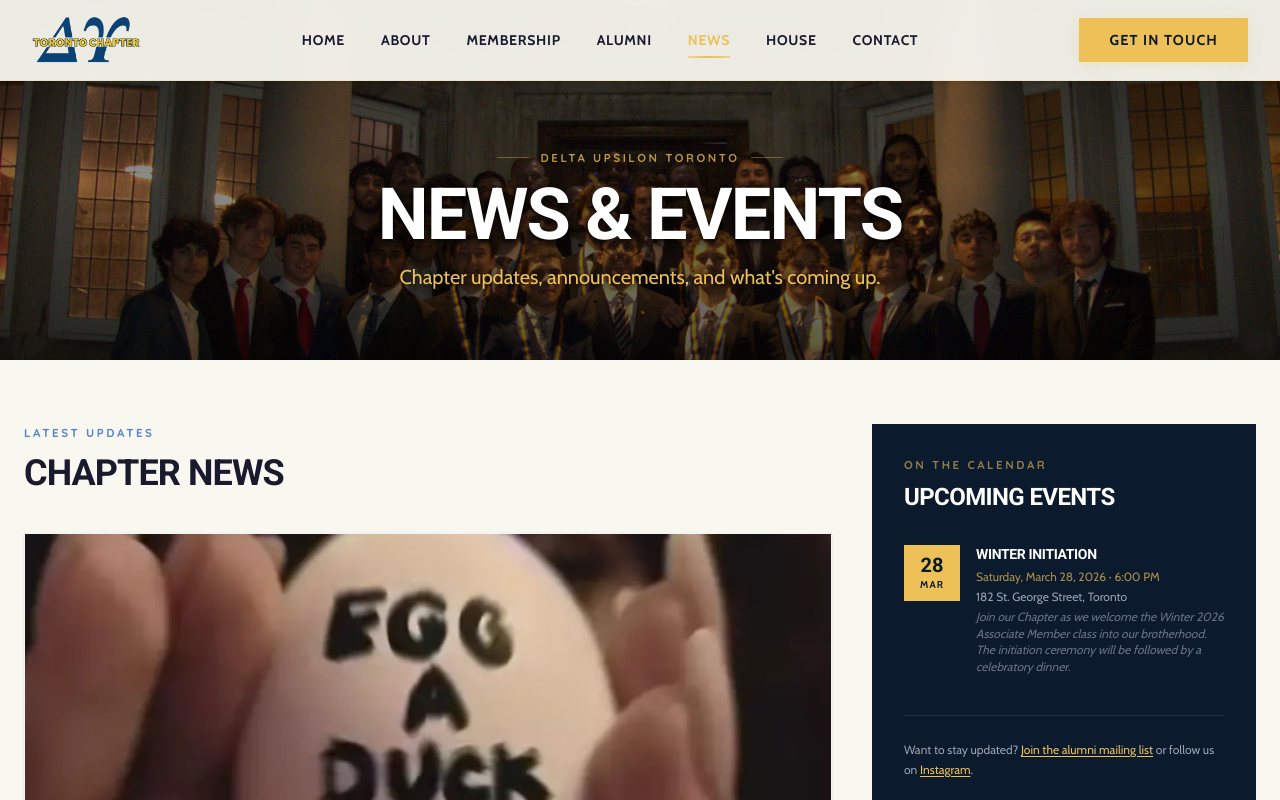
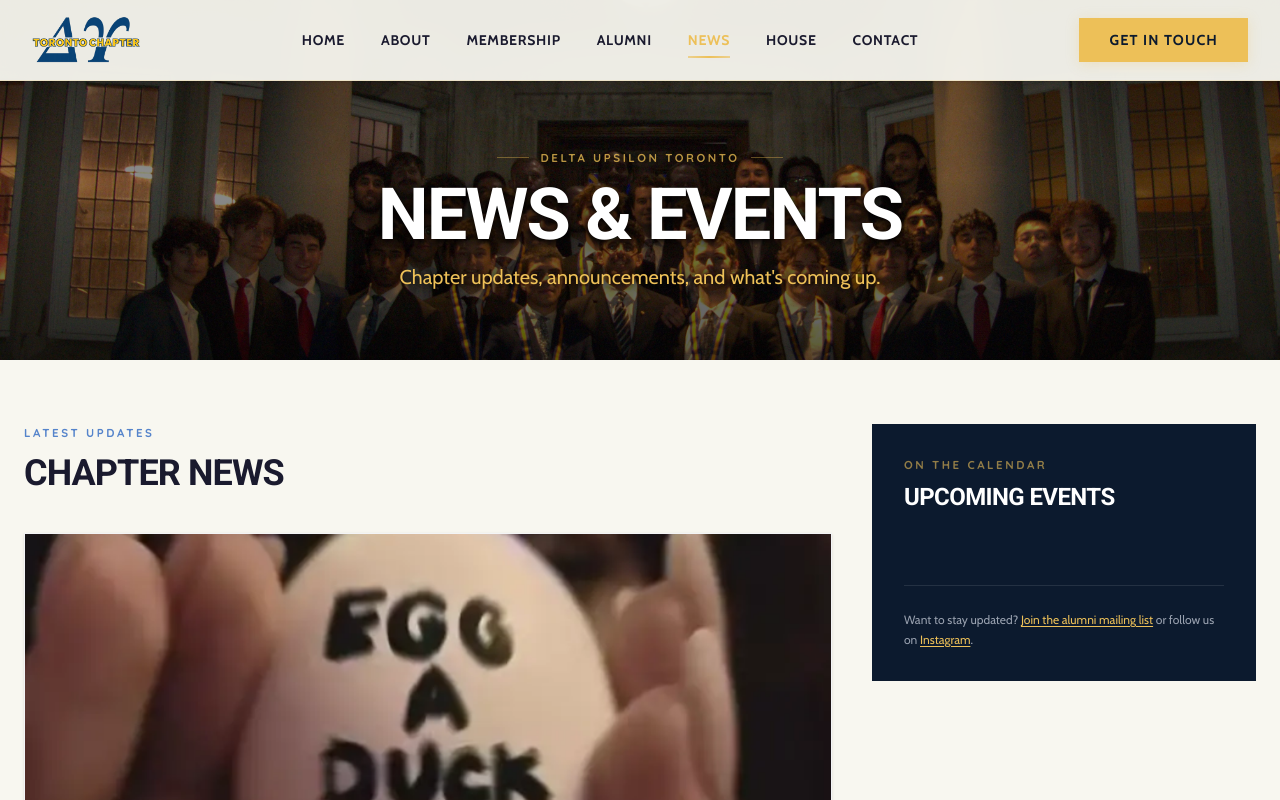
Before and after one commit to Thehashhobo/DU-Toronto-Webpage, a Next.js app in the folder dutoronto/: page /news in a window 1280 px wide. Shown: the top 800 px of the page. Built offline with nearby package versions, Linux system fonts and the light colour scheme; a web font is replaced by a local one.

Commit message:
remove news

```diff
--- a/dutoronto/src/data/events.ts
+++ b/dutoronto/src/data/events.ts
@@ -8,12 +8,12 @@
 }
 
 export const upcomingEvents: ChapterEvent[] = [
-  {
-    id: "initiation-winter-2026",
-    title: "Winter Initiation",
-    date: "2026-03-28",
-    time: "6:00 PM",
-    location: "182 St. George Street, Toronto",
-    description: "Join our Chapter as we welcome the Winter 2026 Associate Member class into our brotherhood. The initiation ceremony will be followed by a celebratory dinner.",
-  }
+//   {
+//     id: "",
+//     title: "Winter Initiation",
+//     date: "2026-03-28",
+//     time: "6:00 PM",
+//     location: "182 St. George Street, Toronto",
+//     description: "Join our Chapter as we welcome the Winter 2026 Associate Member class into our brotherhood. The initiation ceremony will be followed by a celebratory dinner.",
+//   }
 ];
```
